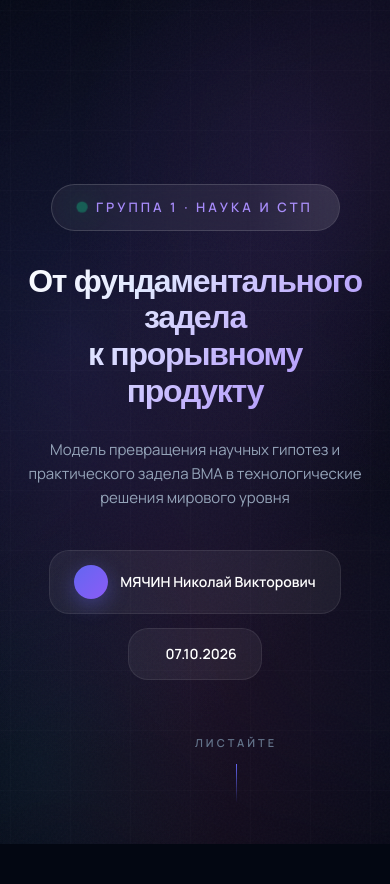
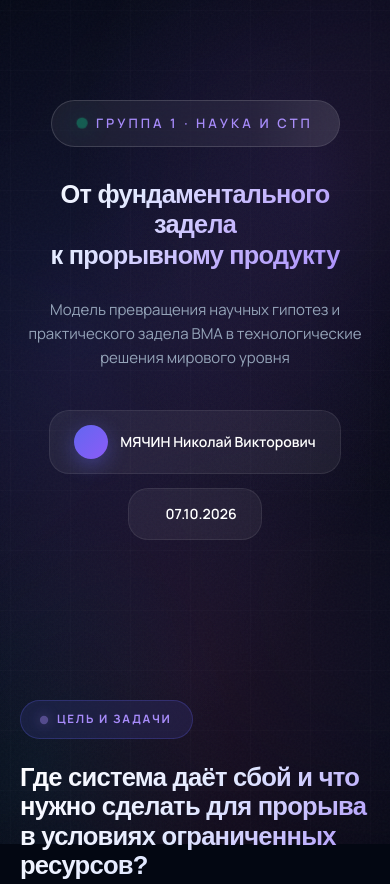
Before and after one commit to Kroshkos/onegroup, a plain HTML site: page index.html in a window 390 px wide. Shown: the top 884 px of the page. Drawn offline with Linux system fonts and the light colour scheme; a web font is replaced by a local one.

Commit message:
Update index.html

```diff
--- a/index.html
+++ b/index.html
@@ -12,7 +12,6 @@
 *,*::before,*::after{margin:0;padding:0;box-sizing:border-box;-webkit-tap-highlight-color:transparent}
 
 :root{
-  /* Базовая палитра из 1группа.html */
   --p:#6366f1;
   --p2:#8b5cf6;
   --p3:#a78bfa;
@@ -79,7 +78,6 @@ body{
 }
 @keyframes gridMove{to{background-position:60px 60px}}
 
-/* Aurora */
 .aurora{position:fixed;inset:0;z-index:0;pointer-events:none;overflow:hidden}
 .aurora-beam{
   position:absolute;
@@ -93,7 +91,6 @@ body{
 }
 @keyframes auroraRotate{to{transform:rotate(360deg)}}
 
-/* Progress bar */
 .progress-bar{
   position:fixed;top:0;left:0;height:3px;
   background:linear-gradient(90deg,var(--p),var(--p2),var(--acc));
@@ -227,16 +224,32 @@ p{font-size:1.05rem;color:var(--text-3)}
   animation:pulse 2s ease infinite;
 }
 
+/* ↓↓↓ ИСПРАВЛЕНО: заголовок без разрыва слов и без прилипания «к» ↓↓↓ */
 .hero h1{
   background:linear-gradient(135deg,#fff 0%,#e0e7ff 30%,#c4b5fd 60%,#a78bfa 100%);
   -webkit-background-clip:text;
   background-clip:text;
   -webkit-text-fill-color:transparent;
   margin-bottom:28px;
-  letter-spacing:-.04em;
+  letter-spacing:-.03em;
   animation:titleIn 1.2s var(--ease) .2s both;
+
+  /* Размер подобран так, чтобы «фундаментального» влезало целиком */
+  font-size:clamp(1rem, 6.5vw, 3.6rem);
+  line-height:1.2;
+  padding:0 4px;
+  max-width:100%;
+  text-wrap:balance;
 }
 @keyframes titleIn{from{opacity:0}to{opacity:1}}
+
+/* Управляемый перенос строки: <br class="br-mobile"> показывается только на мобильных */
+.br-mobile{display:none}
+
+@media(max-width:640px){
+  .br-mobile{display:inline}
+}
+/* ↑↑↑ ИСПРАВЛЕНО ↑↑↑ */
 
 .hero__sub{
   font-size:clamp(15px,2.4vw,18px);
@@ -322,6 +335,16 @@ p{font-size:1.05rem;color:var(--text-3)}
   50%{transform:scaleY(1);transform-origin:top}
   51%{transform:scaleY(1);transform-origin:bottom}
   100%{transform:scaleY(0);transform-origin:bottom}
+}
+
+/* На мобильных прячем индикатор скролла */
+@media(max-width:640px){
+  .hero__scroll{display:none;}
+}
+/* На планшетах — прижимаем ниже */
+@media(min-width:641px) and (max-width:900px){
+  .hero__scroll{bottom:24px;}
+  .hero__scroll-line{height:28px;}
 }
 
 /* ===================== SECTION HEADER ===================== */
@@ -1130,7 +1153,7 @@ p{font-size:1.05rem;color:var(--text-3)}
 @media(max-width:768px){
   section{padding:80px 0}
   .container{padding:0 20px}
-  .hero{padding:100px 20px 80px}
+  .hero{padding:100px 20px 80px;min-height:auto}
   .flow-node{min-width:auto;width:100%;padding:16px 20px}
   .flow-node--split{min-width:auto}
   .final__inner{padding:64px 28px;border-radius:32px}
@@ -1164,7 +1187,6 @@ p{font-size:1.05rem;color:var(--text-3)}
 <nav class="side-nav" id="sideNav">
   <button class="side-nav__dot" data-target="slide-1" data-label="Начало"></button>
   <button class="side-nav__dot" data-target="slide-2" data-label="Цель и задачи"></button>
-  <button class="side-nav__dot" data-target="slide-3" data-label="Материалы"></button>
   <button class="side-nav__dot" data-target="slide-4" data-label="Модель"></button>
   <button class="side-nav__dot" data-target="slide-5" data-label="Научная школа"></button>
   <button class="side-nav__dot" data-target="slide-6" data-label="Трансформация"></button>
@@ -1182,7 +1204,9 @@ p{font-size:1.05rem;color:var(--text-3)}
       Группа 1 · Наука и СТП
     </div>
 
-    <h1>От фундаментального задела<br>к прорывному продукту</h1>
+    <!-- ↓↓↓ ИСПРАВЛЕНО: управляемый перенос строки для мобильных ↓↓↓ -->
+    <h1>От фундаментального<br>задела<br class="br-mobile">к прорывному продукту</h1>
+    <!-- ↑↑↑ ИСПРАВЛЕНО ↑↑↑ -->
 
     <p class="hero__sub">
       Модель превращения научных гипотез и практического задела ВМА
```
